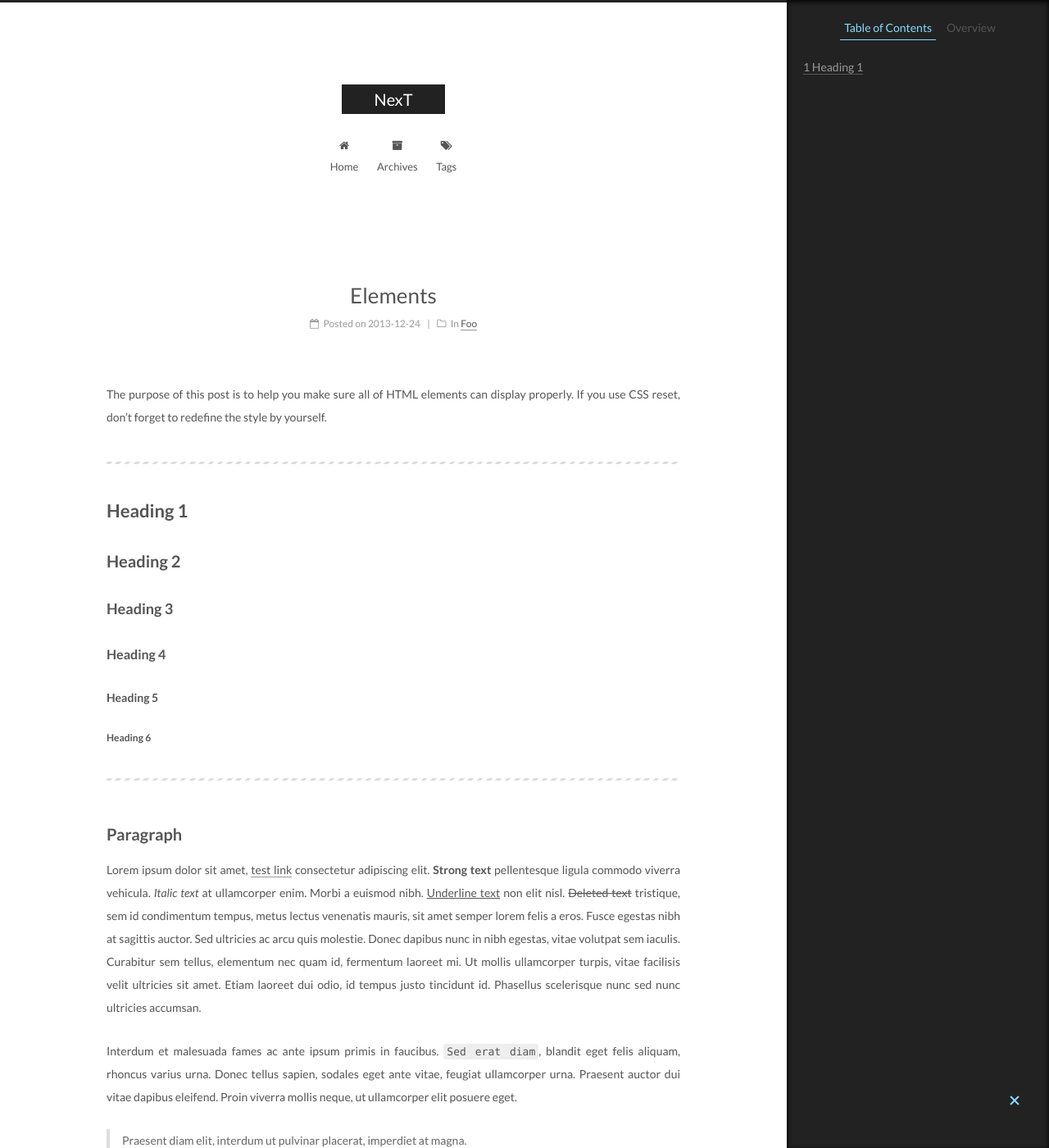
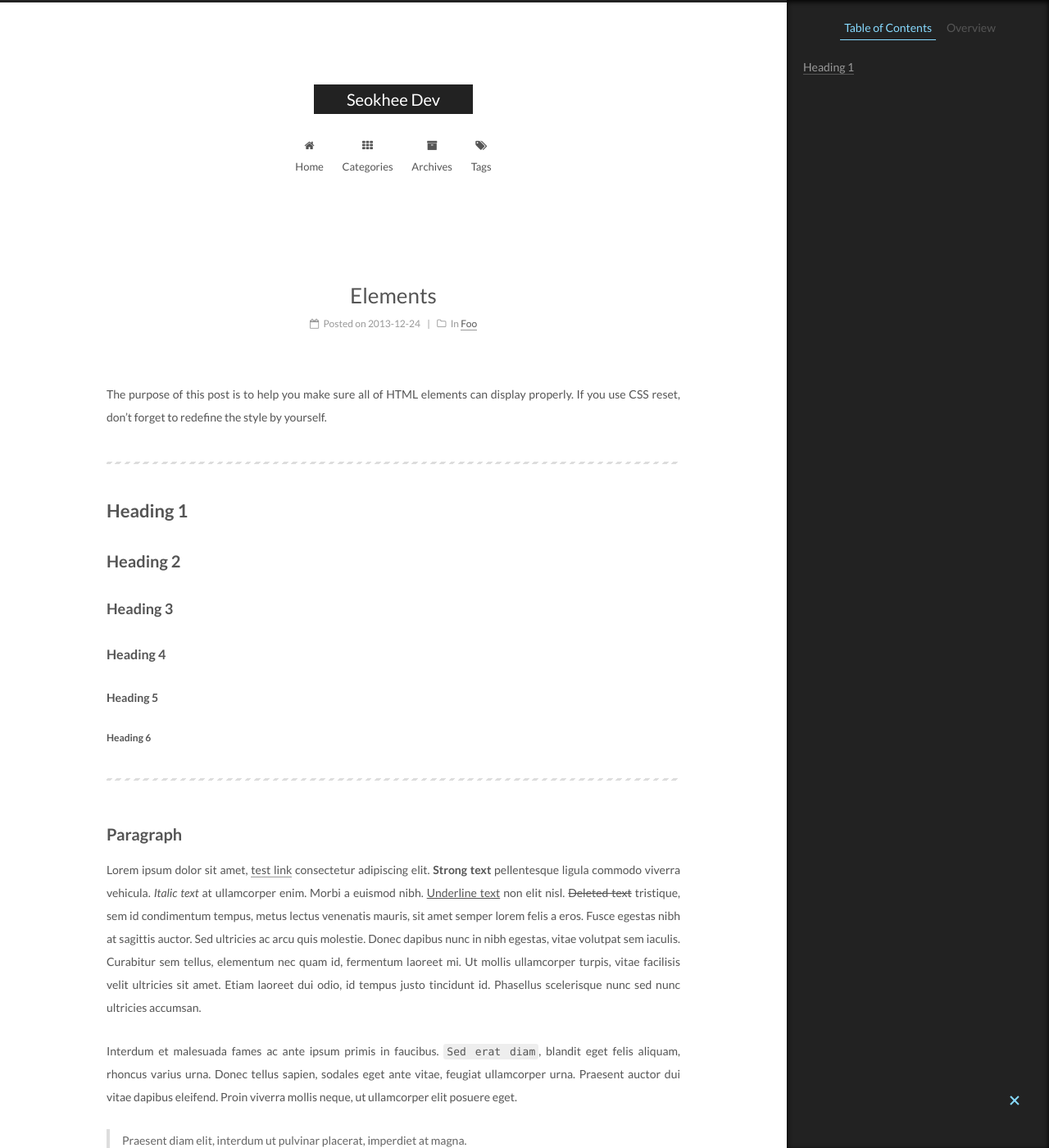
Before and after one commit to seokhee516/seokhee516.github.io, a Jekyll site: the page built from _posts/2013-12-24-elements.md, in a window 1280 px wide and 1400 px high. Shown: the whole window at 82% size. Built offline with Jekyll 4.4.1, drawn with Linux system fonts in a browser that asks for light colours; part of the change alters nothing that is shown.

```diff
--- a/_config.yml
+++ b/_config.yml
@@ -4,18 +4,22 @@
 # ---------------------------------------------------------------
 
 # Site
-title: NexT
+title: Seokhee Dev
 subtitle:
 description:
-author: John Doe
-# Support language: de, en, fr-FR, id, ja, ko, pt-BR, pt, ru, zh-Hans, zh-hk, zh-tw
+author: Seokhee
+Support language: en, ko
 language: en
 date_format: '%Y-%m-%d'
-
+repository: "seokhee516/comments"
+comments:
+  provider:"utterances"
+utterances: "github-light"
+issue_term: "pathname"
 # URL
 ## If your site is put in a subdirectory, set url as 'http://yoursite.com' and baseurl as '/child'
 url: 'https://seokhee516.github.io/'
-baseurl: seokhee516
+baseurl:
 permalink: pretty
 
 # Pagination
@@ -118,12 +122,12 @@ index_with_subtitle: false
 # When running the site in a subdirectory (e.g. domain.tld/blog), remove the leading slash (/archives -> archives)
 menu:
   home: /
-  #categories: /categories/
-  #about: /about/
+  categories: /categories/
+  # about: /about/
   archives: /archives/
   tags: /tags/
-  #sitemap: /sitemap.xml
-  #commonweal: /404.html
+  # sitemap: /sitemap.xml
+  # commonweal: /404.html
 
 
 # Enable/Disable menu icons.
@@ -213,9 +217,8 @@ font:
 # Social Links
 # Key is the link label showing to end users.
 # Value is the target link (E.g. GitHub: https://github.com/iissnan)
-#social:
-  #LinkLabel: Link
-
+social:
+  GitHub: https://github.com/seokhee516
 
 # Social Links Icons
 # Icon Mapping:
@@ -241,7 +244,7 @@ toc:
   enable: true
 
   # Automatically add list number to toc.
-  number: true
+  number: false
 
   # If true, all words will placed on next lines if header width longer then sidebar width.
   wrap: false
```
